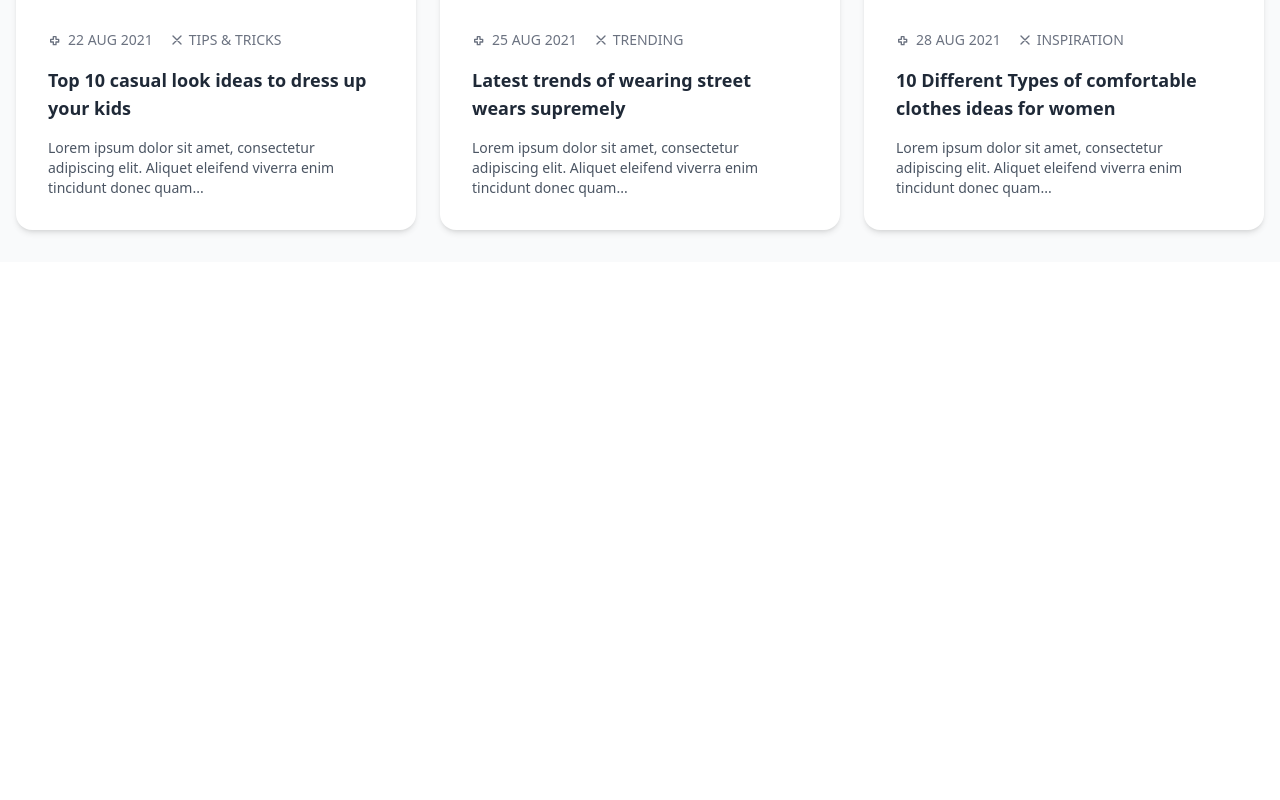
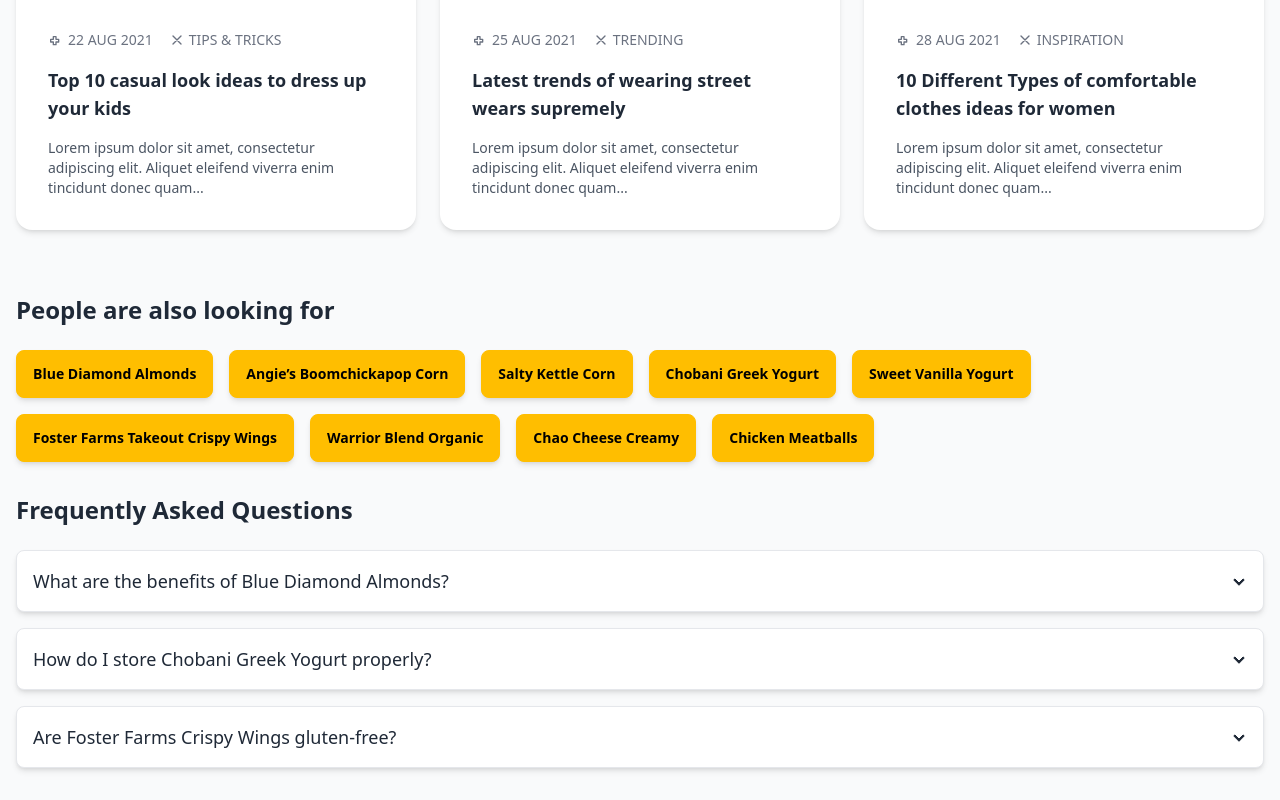
Before and after one commit to OmarDIOP0/sunu-boutique, an Angular app: page / in a window 1280 px wide. Shown: the part 4054-4854 px from the top of the page. Before the commit the page ends 4316 px from the top, so only its background shows below. Built offline with nearby package versions, Linux system fonts and the light colour scheme.

Commit message:
migration_sur_tailwind_css_people_looking_section

```diff
--- a/src/app/app.component.html
+++ b/src/app/app.component.html
@@ -40,29 +40,7 @@
 <app-blog></app-blog>
 
 <!---Peaople Looking-->
-<!-- <section class="py-3">
-  <div class="container-fluid">
-    <h2 class="my-5">People are also looking for</h2>
-    <a href="#" class="btn btn-warning me-2 mb-2">Blue diamon almonds</a>
-    <a href="#" class="btn btn-warning me-2 mb-2">Angie’s Boomchickapop Corn</a>
-    <a href="#" class="btn btn-warning me-2 mb-2">Salty kettle Corn</a>
-    <a href="#" class="btn btn-warning me-2 mb-2">Chobani Greek Yogurt</a>
-    <a href="#" class="btn btn-warning me-2 mb-2">Sweet Vanilla Yogurt</a>
-    <a href="#" class="btn btn-warning me-2 mb-2">Foster Farms Takeout Crispy wings</a>
-    <a href="#" class="btn btn-warning me-2 mb-2">Warrior Blend Organic</a>
-    <a href="#" class="btn btn-warning me-2 mb-2">Chao Cheese Creamy</a>
-    <a href="#" class="btn btn-warning me-2 mb-2">Chicken meatballs</a>
-    <a href="#" class="btn btn-warning me-2 mb-2">Blue diamon almonds</a>
-    <a href="#" class="btn btn-warning me-2 mb-2">Angie’s Boomchickapop Corn</a>
-    <a href="#" class="btn btn-warning me-2 mb-2">Salty kettle Corn</a>
-    <a href="#" class="btn btn-warning me-2 mb-2">Chobani Greek Yogurt</a>
-    <a href="#" class="btn btn-warning me-2 mb-2">Sweet Vanilla Yogurt</a>
-    <a href="#" class="btn btn-warning me-2 mb-2">Foster Farms Takeout Crispy wings</a>
-    <a href="#" class="btn btn-warning me-2 mb-2">Warrior Blend Organic</a>
-    <a href="#" class="btn btn-warning me-2 mb-2">Chao Cheese Creamy</a>
-    <a href="#" class="btn btn-warning me-2 mb-2">Chicken meatballs</a>
-  </div>
-</section> -->
+<app-people-looking></app-people-looking>
 <!--App Service-->
 <!-- <section class="py-3">
   <div class="container-fluid">
--- a/src/app/app.component.ts
+++ b/src/app/app.component.ts
@@ -12,6 +12,7 @@
 import { PopularProductsComponent } from "./shared/layouts/popular-products/popular-products.component";
 import { RecentlyArrivedComponent } from "./shared/layouts/recently-arrived/recently-arrived.component";
 import { BlogComponent } from './shared/layouts/blog/blog.component';
+import { PeopleLookingComponent } from './shared/layouts/people-looking/people-looking.component';
 
 @Component({
   selector: 'app-root',
@@ -19,7 +20,7 @@
     CategoryComponent, PromoComponent, NewBrandsComponent,
     TrendingProductComponent, AnnoncePromoComponent, BestSellingProductComponent,
     NewLetterComponent, PopularProductsComponent, PopularProductsComponent, RecentlyArrivedComponent,
-    BlogComponent],
+    BlogComponent, PeopleLookingComponent],
   templateUrl: './app.component.html',
   styleUrl: './app.component.css',
   schemas:[CUSTOM_ELEMENTS_SCHEMA],
--- /dev/null
+++ b/src/app/shared/layouts/people-looking/people-looking.component.html
@@ -0,0 +1,55 @@
+<section class="py-8 bg-gray-50">
+  <div class="container mx-auto px-4">
+    <h2 class="text-2xl font-bold text-gray-800 mb-6">People are also looking for</h2>
+    <div class="flex flex-wrap gap-4 mb-8">
+      <!-- Buttons -->
+      <a href="#" class="btn btn-warning capitalize shadow-md hover:shadow-lg">Blue Diamond Almonds</a>
+      <a href="#" class="btn btn-warning capitalize shadow-md hover:shadow-lg">Angie’s Boomchickapop Corn</a>
+      <a href="#" class="btn btn-warning capitalize shadow-md hover:shadow-lg">Salty Kettle Corn</a>
+      <a href="#" class="btn btn-warning capitalize shadow-md hover:shadow-lg">Chobani Greek Yogurt</a>
+      <a href="#" class="btn btn-warning capitalize shadow-md hover:shadow-lg">Sweet Vanilla Yogurt</a>
+      <a href="#" class="btn btn-warning capitalize shadow-md hover:shadow-lg">Foster Farms Takeout Crispy Wings</a>
+      <a href="#" class="btn btn-warning capitalize shadow-md hover:shadow-lg">Warrior Blend Organic</a>
+      <a href="#" class="btn btn-warning capitalize shadow-md hover:shadow-lg">Chao Cheese Creamy</a>
+      <a href="#" class="btn btn-warning capitalize shadow-md hover:shadow-lg">Chicken Meatballs</a>
+    </div>
+
+    <!-- FAQ Section -->
+    <h2 class="text-2xl font-bold text-gray-800 mb-6">Frequently Asked Questions</h2>
+    <div class="space-y-4">
+      <!-- FAQ Item 1 -->
+      <div tabindex="0" class="collapse collapse-arrow border border-gray-200 bg-white rounded-lg shadow-md">
+        <div class="collapse-title text-lg font-medium">
+          What are the benefits of Blue Diamond Almonds?
+        </div>
+        <div class="collapse-content">
+          <p>
+            Blue Diamond Almonds are a healthy snack option packed with nutrients like protein, fiber, and healthy fats. They are perfect for maintaining energy throughout the day.
+          </p>
+        </div>
+      </div>
+      <!-- FAQ Item 2 -->
+      <div tabindex="0" class="collapse collapse-arrow border border-gray-200 bg-white rounded-lg shadow-md">
+        <div class="collapse-title text-lg font-medium">
+          How do I store Chobani Greek Yogurt properly?
+        </div>
+        <div class="collapse-content">
+          <p>
+            Chobani Greek Yogurt should be stored in the refrigerator at or below 40°F. Always check the expiration date and ensure the lid is tightly sealed to maintain freshness.
+          </p>
+        </div>
+      </div>
+      <!-- FAQ Item 3 -->
+      <div tabindex="0" class="collapse collapse-arrow border border-gray-200 bg-white rounded-lg shadow-md">
+        <div class="collapse-title text-lg font-medium">
+          Are Foster Farms Crispy Wings gluten-free?
+        </div>
+        <div class="collapse-content">
+          <p>
+            No, Foster Farms Crispy Wings contain gluten. If you're looking for a gluten-free option, consider checking the ingredient list for alternatives.
+          </p>
+        </div>
+      </div>
+    </div>
+  </div>
+</section>
```
Also changed, not shown: src/app/shared/layouts/people-looking/people-looking.component.ts (added, +11 -0 lines), src/app/shared/layouts/people-looking/people-looking.component.css (added), 1 other file (tests, documents, lock files or other folders).
